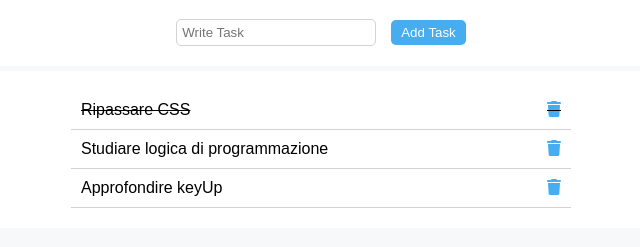
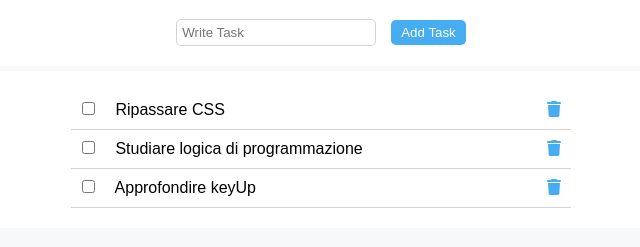
Before and after one commit to salvatoreolivieri/todolist, a plain HTML site: page index.html in a window 1280 px wide. Shown: the part 343-590 px from the top of the page, without its empty margins (319-959 px from the left). Drawn offline with nearby package versions, Linux system fonts and the light colour scheme.

Commit message:
Milestone 2 raggiunta

```diff
--- a/index.html
+++ b/index.html
@@ -27,8 +27,15 @@
         <div class="input-container">
           <ul>
             <li v-for="(item, index) in toDoList" :class="item.done ? 'task-done' : '' ">
-              {{item.text}}
-              <i class="fa-solid fa-trash"></i>
+
+              <div class="task-item">
+                <input @click.splice="taskDone(index)" style="cursor: pointer;" type="checkbox" id="myCheck" >
+
+                {{item.text}}
+              </div>
+              <div class="trash-item">
+                <i @click="deleteItem(index)" class="fa-solid fa-trash"></i>
+              </div>
             </li>
           </ul>
         </div>
--- a/script.js
+++ b/script.js
@@ -8,7 +8,7 @@ const app = new Vue({
 
       {
         text: "Ripassare CSS",
-        done: true
+        done: false
       },
 
       {
@@ -26,9 +26,14 @@ const app = new Vue({
   },
 
   methods: {
-    // taskdone(index){
-    //   this.idem[index].toToList.classlist.add("task-done")
-    // }
+
+    taskDone(index){
+      this.toDoList[index].done = !this.toDoList[index].done
+    },
+
+    deleteItem(index){
+      this.toDoList.splice(index, 1);
+    }
   }
 
 });
--- a/style.css
+++ b/style.css
@@ -93,6 +93,10 @@
 
 /* Lista */
 
+.task-done{
+  text-decoration: line-through;
+}
+
 .input-container ul{
   width: 100%;
 
@@ -111,9 +115,9 @@
 .input-container li i{
   color: #47ADF1;
   cursor: pointer;
+  margin-left: 20px;
 }
 
-
-.task-done{
-  text-decoration: line-through;
+#myCheck{
+  width: 15px;
 }
```
